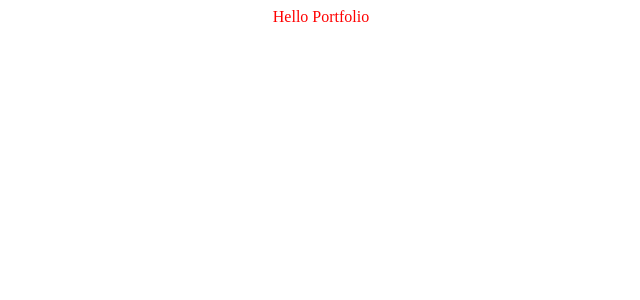
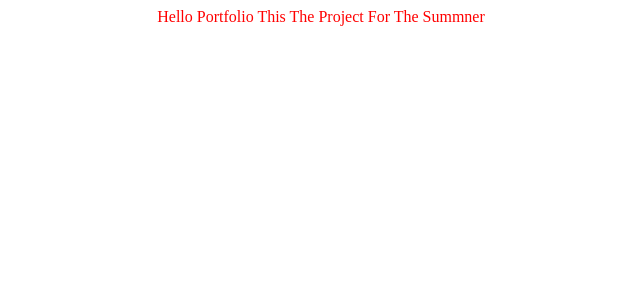
Before and after one commit to sashaTen/Portfolio, a React (Create React App) app: page / in a window 1280 px wide. Shown: the top 300 px of the page, without its empty margins (319-959 px from the left). Built offline with nearby package versions, Linux system fonts and the light colour scheme.

Commit message:
this is the  project for the summer

```diff
--- a/src/App.js
+++ b/src/App.js
@@ -9,6 +9,7 @@ function App() {
 return (
     <div className="App">
   hello    portfolio
+  this the project for the  summner
 
     </div>
   );
```
